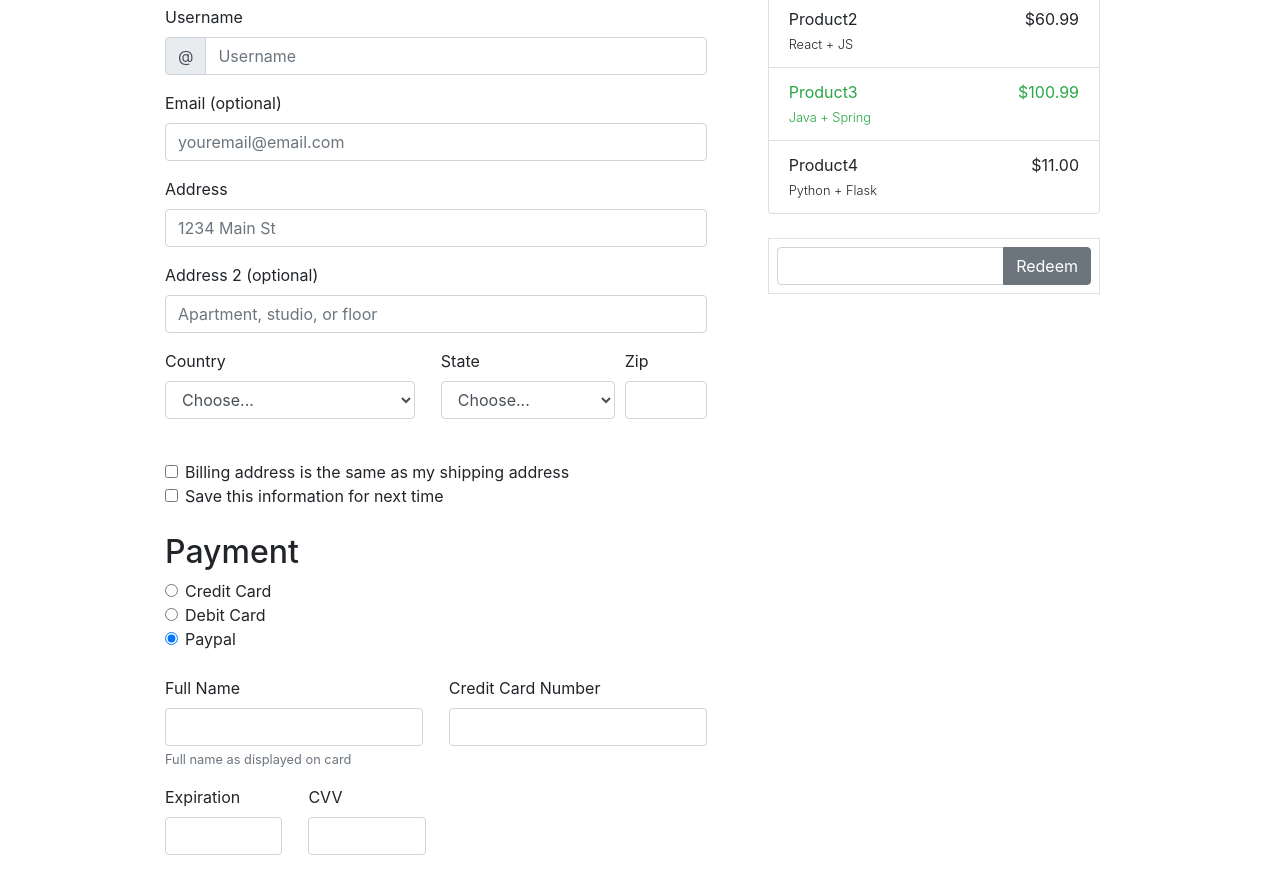
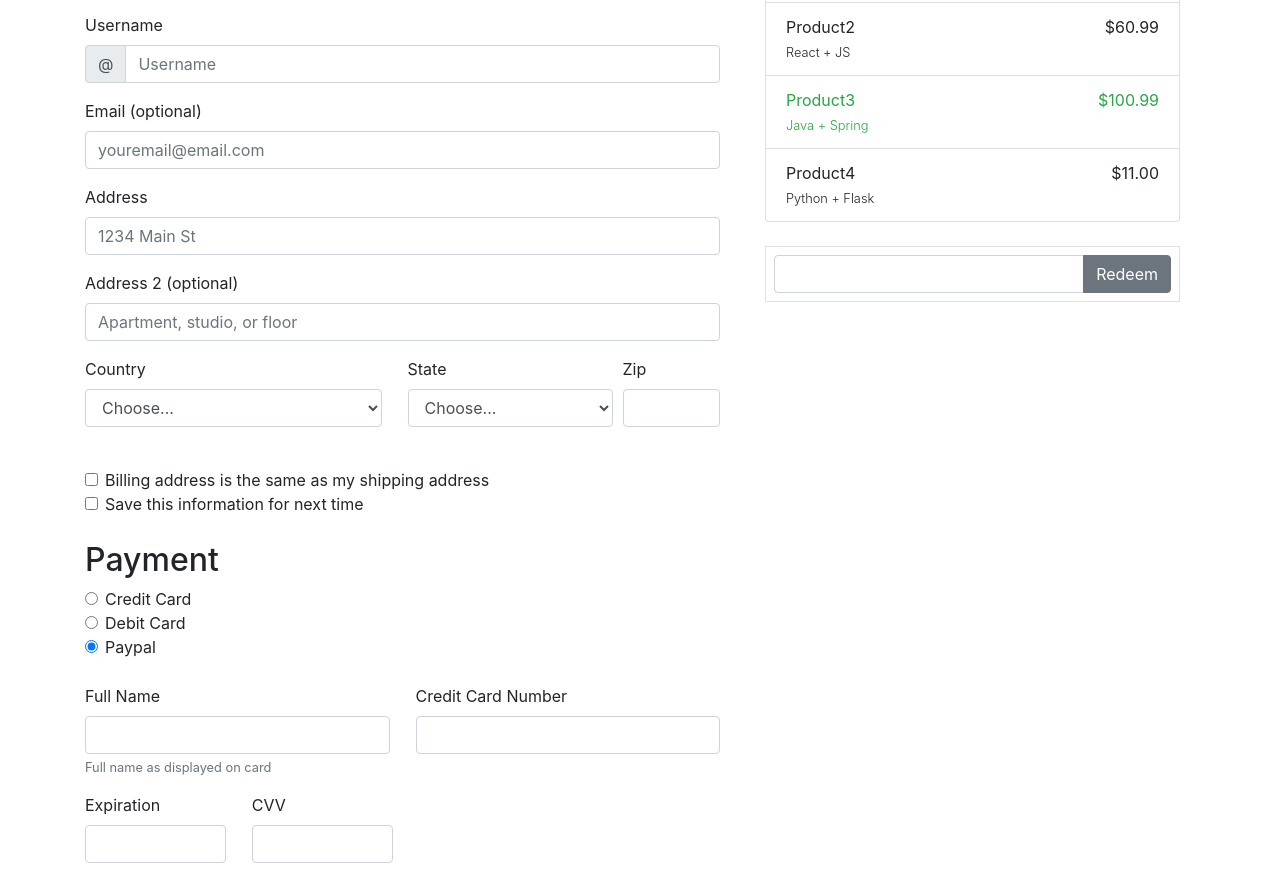
Before and after one commit to khoi148/CoderschoolPageClone, a plain HTML site: page checkout.html in a window 1280 px wide. Shown: the part 544-1428 px from the top of the page. Drawn offline with nearby package versions, Linux system fonts and the light colour scheme.

Commit message:
fixed sizing when smaller

```diff
--- a/checkout.html
+++ b/checkout.html
@@ -62,7 +62,7 @@
 
     <div class="container grey">
       <div class="row">
-        <div class="col-7 form-box mr-3">
+        <div class="col-sm-7 form-box">
           <h2>Billing Address</h2>
           <form>
             <div class="form-row">
--- a/css/style-checkout.css
+++ b/css/style-checkout.css
@@ -18,7 +18,6 @@
 }
 body {
     margin: 0px;
-    padding: 0px 150px;
     background-color: var(--grey);
 }
 
```
